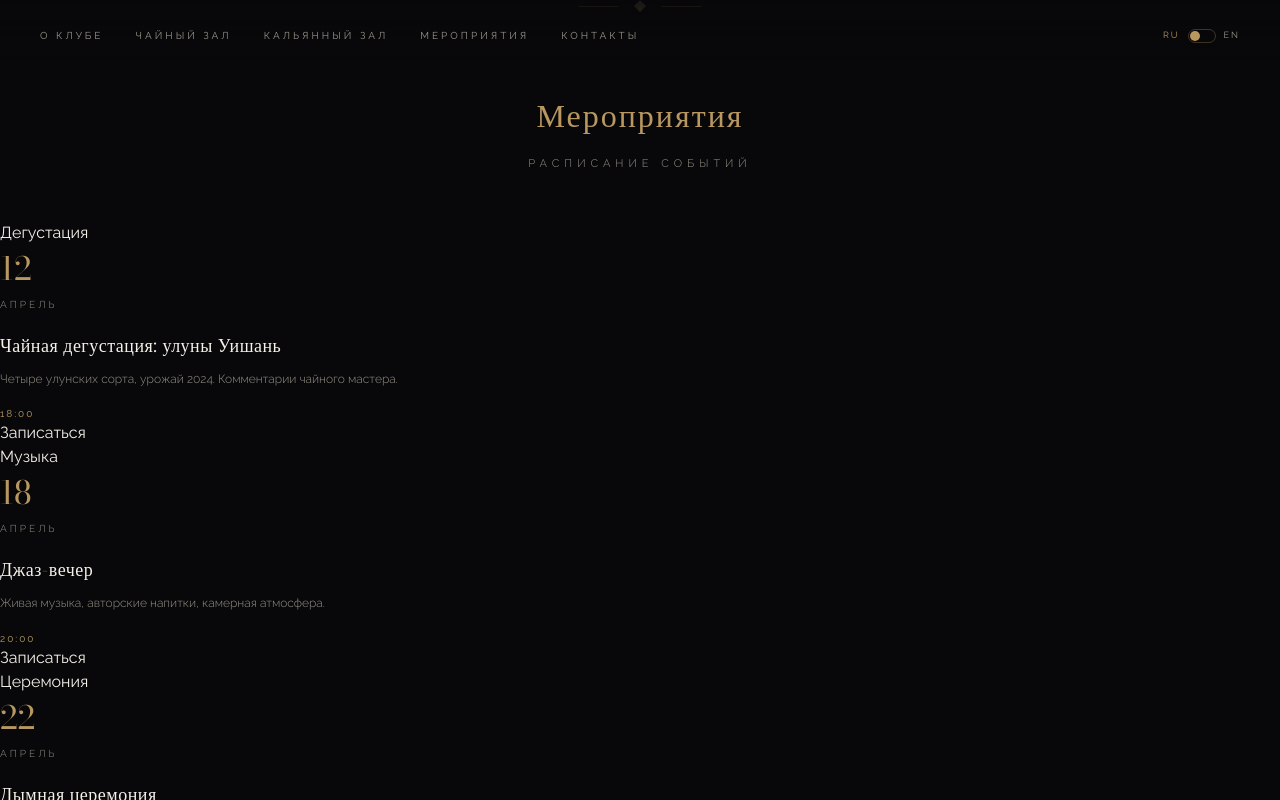
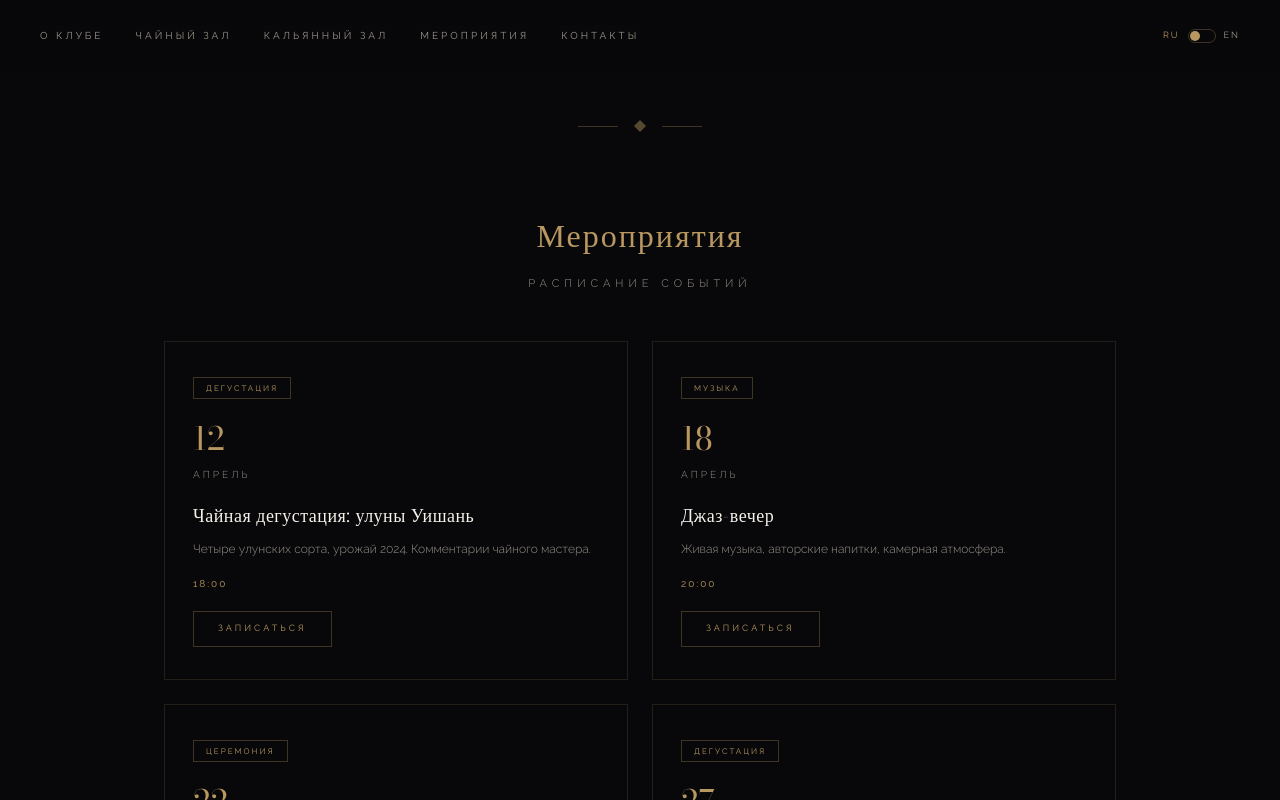
Before and after one commit to andrewsatorim/Kod-1847, a Next.js app: page /events in a window 1280 px wide. Shown: the top 800 px of the page. Built offline with nearby package versions, Linux system fonts and the light colour scheme.

Commit message:
feat: add events page styles

```diff
--- a/src/app/globals.css
+++ b/src/app/globals.css
@@ -180,3 +180,13 @@ body { font-family: 'Raleway', sans-serif; color: #F5F0E8; background: #08080A;
 .view-all-link:hover { background: rgba(184,152,96,0.06); border-color: #B89860; }
 .reveal { opacity: 0; transform: translateY(20px); transition: opacity 1.2s ease, transform 1.2s ease; width: 100%; }
 .reveal.in-view { opacity: 1; transform: translateY(0); }
+
+/* ===== EVENTS PAGE ===== */
+.events-page { padding: 120px 24px 80px; max-width: 1000px; margin: 0 auto; display: flex; flex-direction: column; align-items: center; }
+.events-page-grid { display: grid; grid-template-columns: 1fr; gap: 24px; width: 100%; }
+@media(min-width: 768px) { .events-page-grid { grid-template-columns: repeat(2, 1fr); } }
+.event-page-card { border: 1px solid rgba(184,152,96,0.15); padding: 32px 28px; transition: border-color 0.4s ease; }
+.event-page-card:hover { border-color: rgba(184,152,96,0.4); }
+.event-badge { display: inline-block; font-family: 'Raleway', sans-serif; font-weight: 400; font-size: 8px; letter-spacing: 2px; text-transform: uppercase; color: #B89860; border: 1px solid rgba(184,152,96,0.3); padding: 4px 12px; margin-bottom: 16px; }
+.event-register-btn { display: inline-block; margin-top: 20px; font-family: 'Raleway', sans-serif; font-weight: 400; font-size: 9px; letter-spacing: 3px; text-transform: uppercase; color: #B89860; border: 1px solid rgba(184,152,96,0.3); padding: 10px 24px; cursor: pointer; background: none; transition: all 0.3s; }
+.event-register-btn:hover { background: rgba(184,152,96,0.06); border-color: #B89860; }
```
